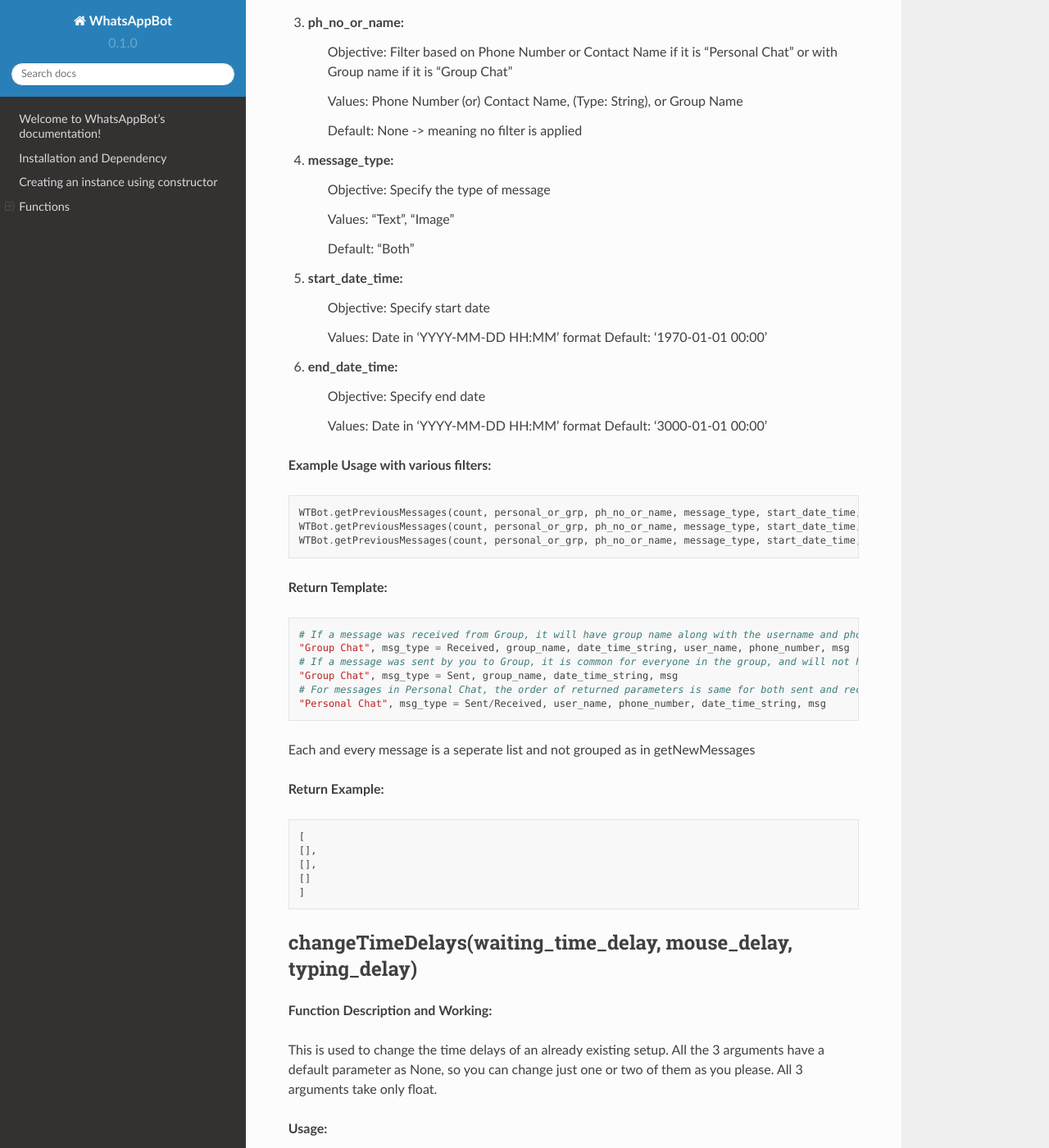
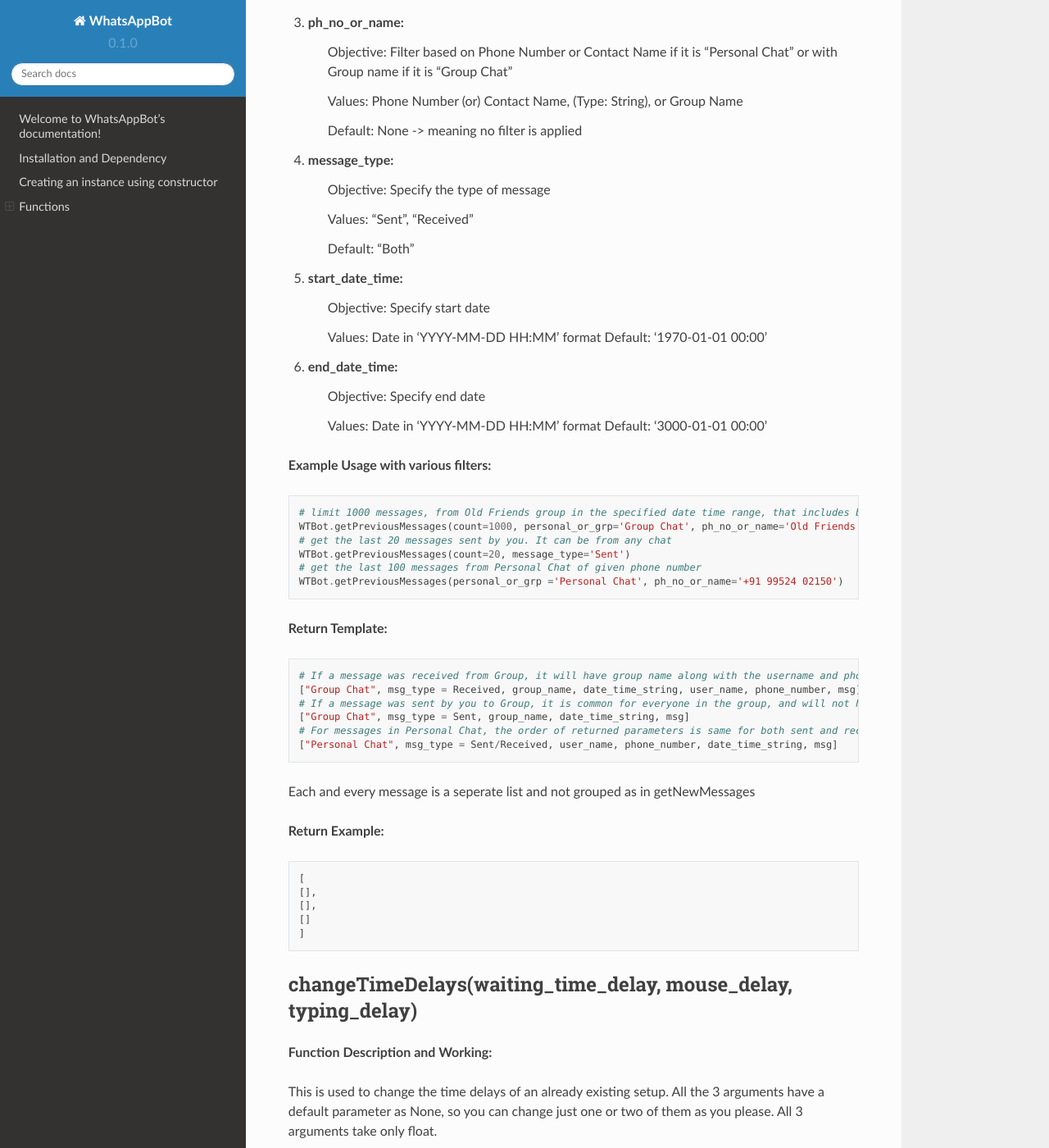
Before and after one commit to ArvindR07/WhatsAppBotDocs, a Sphinx documentation site: the page built from docs/source/index.rst, in a window 1280 px wide and 1400 px high, scrolled down 8336 px. Shown: the whole window at 82% size. Built offline with Sphinx 7.4.7 and the Read the Docs theme 2.0.0, drawn with Linux system fonts in a browser that asks for light colours.

Commit message:
Update index.rst

```diff
--- a/docs/source/index.rst
+++ b/docs/source/index.rst
@@ -365,7 +365,7 @@
 4. message_type:
       Objective: Specify the type of message
 
-      Values: "Text", "Image"
+      Values: "Sent", "Received"
 
       Default: "Both"
 5. start_date_time:
@@ -383,20 +383,23 @@
 
 .. code:: python
 
-   WTBot.getPreviousMessages(count, personal_or_grp, ph_no_or_name, message_type, start_date_time, end_date_time)
-   WTBot.getPreviousMessages(count, personal_or_grp, ph_no_or_name, message_type, start_date_time, end_date_time)
-   WTBot.getPreviousMessages(count, personal_or_grp, ph_no_or_name, message_type, start_date_time, end_date_time)
+   # limit 1000 messages, from Old Friends group in the specified date time range, that includes both sent and received messages
+   WTBot.getPreviousMessages(count=1000, personal_or_grp='Group Chat', ph_no_or_name='Old Friends', message_type='Both', start_date_time='2023-04-01 00:00', end_date_time='2023-05-01 00:00')
+   # get the last 20 messages sent by you. It can be from any chat
+   WTBot.getPreviousMessages(count=20, message_type='Sent')
+   # get the last 100 messages from Personal Chat of given phone number
+   WTBot.getPreviousMessages(personal_or_grp ='Personal Chat', ph_no_or_name='+91 99524 02150')
 
 **Return Template:**
 
 .. code:: python
 
    # If a message was received from Group, it will have group name along with the username and phone number of the sender, date time and the actual message
-   "Group Chat", msg_type = Received, group_name, date_time_string, user_name, phone_number, msg
+   ["Group Chat", msg_type = Received, group_name, date_time_string, user_name, phone_number, msg]
    # If a message was sent by you to Group, it is common for everyone in the group, and will not have username and phone number
-   "Group Chat", msg_type = Sent, group_name, date_time_string, msg
+   ["Group Chat", msg_type = Sent, group_name, date_time_string, msg]
    # For messages in Personal Chat, the order of returned parameters is same for both sent and received
-   "Personal Chat", msg_type = Sent/Received, user_name, phone_number, date_time_string, msg
+   ["Personal Chat", msg_type = Sent/Received, user_name, phone_number, date_time_string, msg]
 
 
 
```
